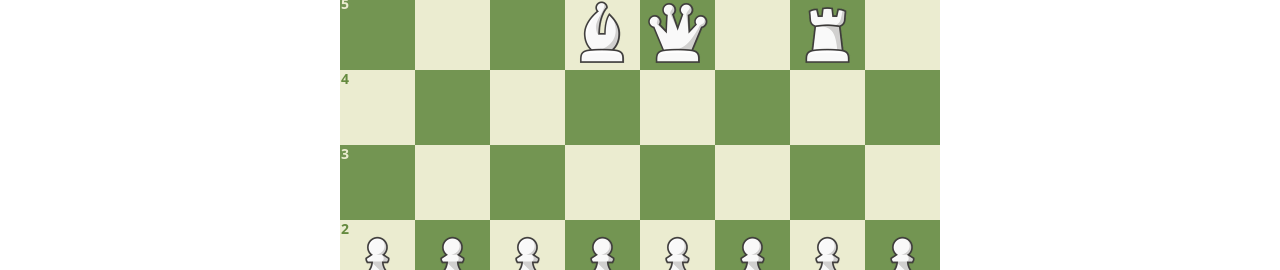
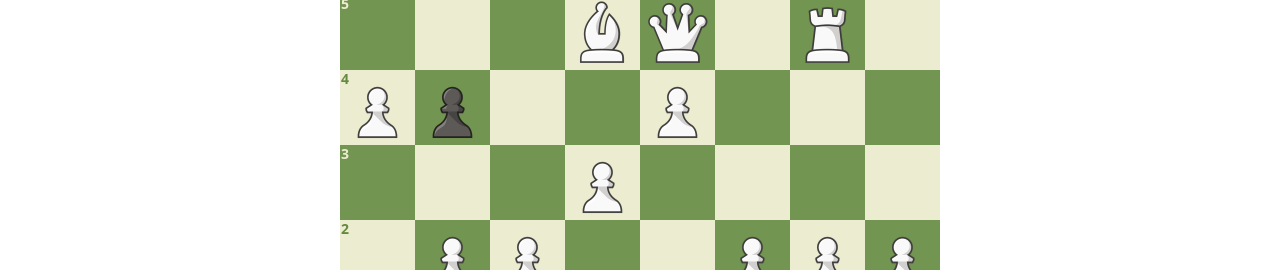
Before and after one commit to Amaan-Kazi/Chess, a Next.js app in the folder frontend/: page /pass-and-play in a window 1280 px wide. Shown: the part 348-618 px from the top of the page. Built offline with nearby package versions, Linux system fonts and the light colour scheme; a web font is replaced by a local one.

Commit message:
Pawn Moves [en passant and promotion pending]

```diff
--- a/frontend/src/chess/board.ts
+++ b/frontend/src/chess/board.ts
@@ -222,6 +222,45 @@ export default class Board {
     return validMoves;
   }
 
+  pawnMoves(pos: number[]): number[][] {
+    const [row, col] = pos;
+    const validMoves: number[][] = [];
+    const color = this.pieceColor(pos);
+    const direction = color === 'w' ? -1 : 1;
+
+    // Single Move
+    const sRow = row + direction;
+    const sCol = col;
+    if (this.isInBounds(sRow, sCol)) {
+      if (this.grid[sRow][sCol] === null) validMoves.push([sRow, sCol]);
+    }
+
+    // Double Move
+    if ((row === 6 && color === 'w') || (row === 1 && color === 'b')) {
+      const dRow = row + (2 * direction);
+      const dCol = col;
+
+      if (this.grid[sRow][sCol] === null && this.grid[dRow][dCol] === null) validMoves.push([dRow, dCol]);
+    }
+
+    // Capture
+    const cRow = row + direction;
+    const cCol1 = col + 1; // Right
+    const cCol2 = col - 1; // Left
+    if (this.isInBounds(cRow, cCol1)) {
+      if (this.grid[cRow][cCol1] !== null && this.pieceColor([cRow, cCol1]) !== color) validMoves.push([cRow, cCol1]);
+    }
+    if (this.isInBounds(cRow, cCol2)) {
+      if (this.grid[cRow][cCol2] !== null && this.pieceColor([cRow, cCol2]) !== color) validMoves.push([cRow, cCol2]);
+    }
+
+    // en passant
+
+    // Promotion can be handled at move() since it is just piece replacement
+
+    return validMoves;
+  }
+
 
   pieceColor(pos: number[]): 'w' | 'b' | null {
     const [row, col] = pos;
--- a/frontend/src/chess/game.ts
+++ b/frontend/src/chess/game.ts
@@ -7,7 +7,7 @@ export default class Game {
   validMoves: number[][];
 
   constructor() {
-    this.board = new Board(undefined, "rnbqkbnr/pppppppp/1KN5/3BQ1R1/8/8/PPPPPPPP/1NB4R w KQkq - 0 1");
+    this.board = new Board(undefined, "rnbqkbnr/p1pppppp/1KN5/3BQ1R1/Pp2P3/3P4/1PP2PPP/1NB4R b KQkq - 0 1");
     this.moves = [new Board(this.board)]; // stores copy of board instead of reference
 
     this.selection = null;
@@ -25,6 +25,7 @@ export default class Game {
       'r': this.board.rookMoves.bind(this.board),
       'b': this.board.bishopMoves.bind(this.board),
       'n': this.board.knightMoves.bind(this.board),
+      'p': this.board.pawnMoves.bind(this.board),
     };
 
     if (!piece) {
```
